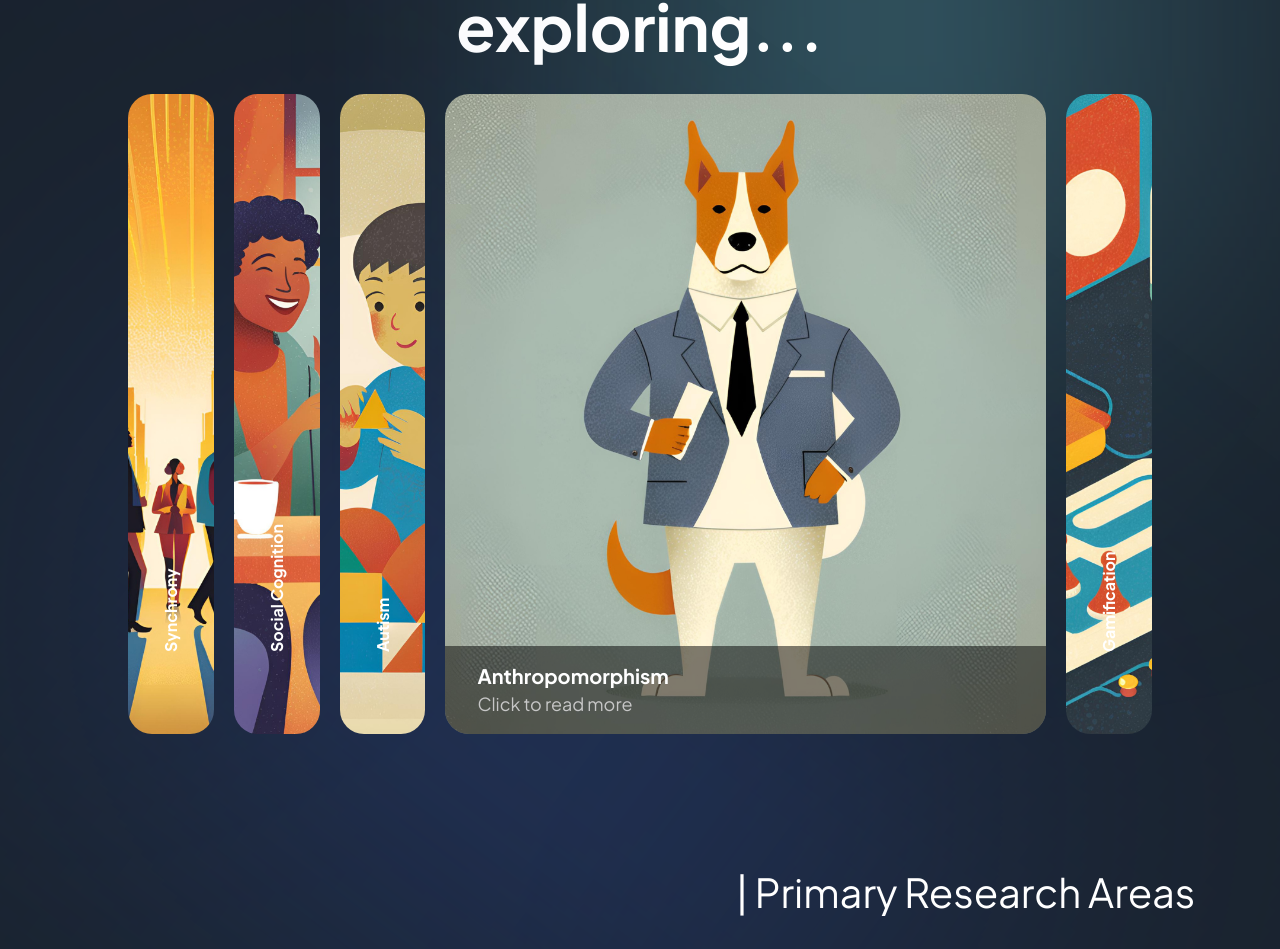
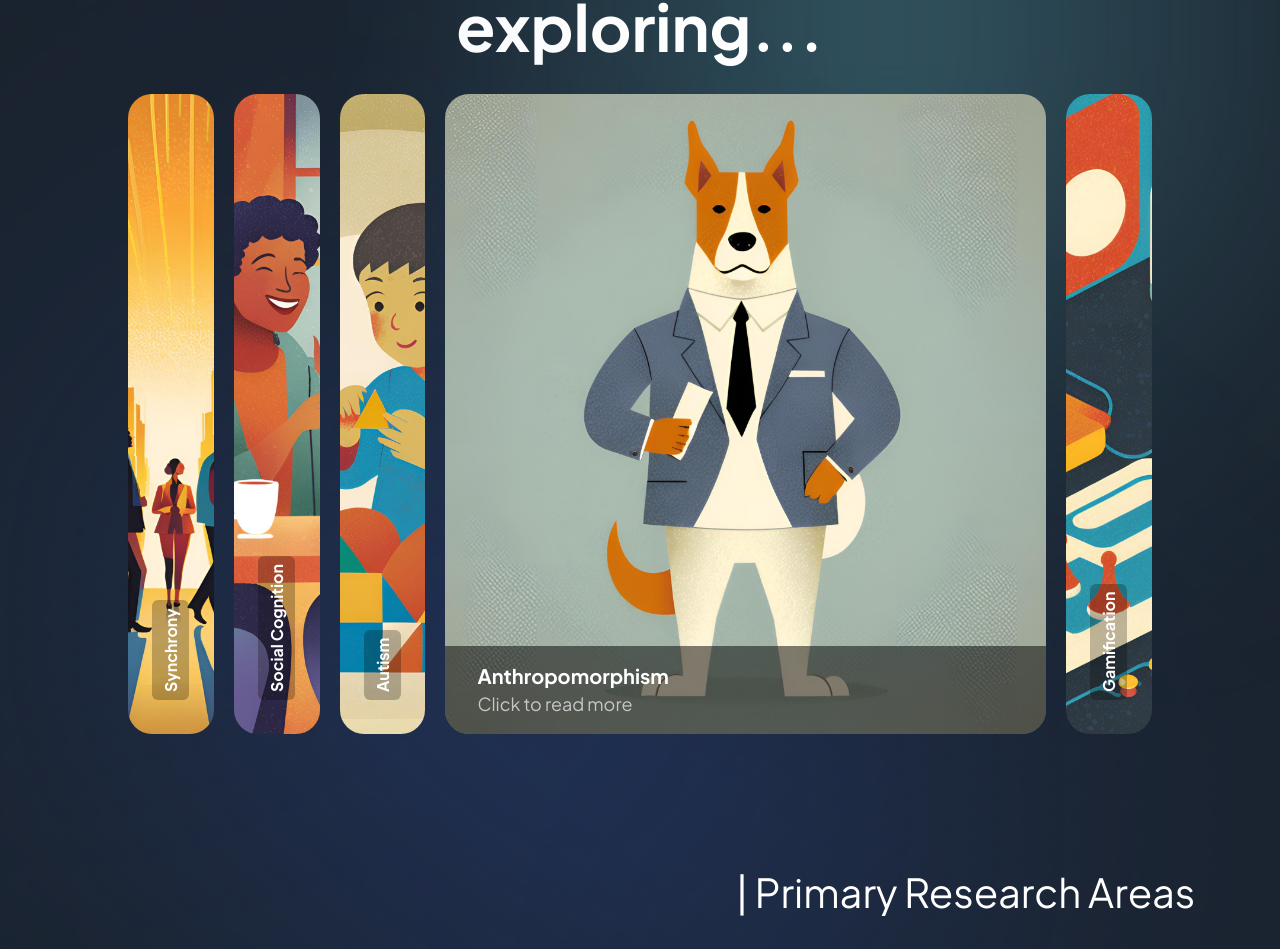
Before and after one commit to Neuroplay-Lab/Neuroplay-Lab, a Next.js app: page / in a window 1280 px wide. Shown: the part 1367-2316 px from the top of the page. Built offline with nearby package versions, Linux system fonts and the light colour scheme.

Commit message:
MInor changes to explore card for improved readablility

```diff
--- a/app/components/ExploreCard.jsx
+++ b/app/components/ExploreCard.jsx
@@ -23,10 +23,12 @@ const ExploreCard = ({
     >
         <Link
             href={relevantPageLink ? relevantPageLink : ""}
-            className={
-                `${active === id ? "absolute z-10 bg-slate-400 bg-opacity-0 hover:bg-opacity-10 w-full h-full rounded-[24px]" : ""}
-                ${relevantPageLink ? "" : "pointer-events-none"}`
+            className={`${
+                active === id
+                    ? "absolute z-10 bg-slate-400 bg-opacity-0 hover:bg-opacity-10 w-full h-full rounded-[24px]"
+                    : ""
             }
+                ${relevantPageLink ? "" : "pointer-events-none"}`}
         />
         <Image
             src={imgUrl}
@@ -36,8 +38,10 @@ const ExploreCard = ({
             alt={"Generic image card relating to " + title}
         />
         {active !== id ? (
-            <h3 className="font-semibold text-[1rem] text-white relative lg:absolute z-0 lg:bottom-80 lg:rotate-[-90deg] lg:origin-[0,0] mx-2 lg:mx-0 lg:w-[500px]">
-                {title}
+            <h3 className="font-semibold text-[1rem] text-white relative lg:absolute z-0 lg:bottom-[17rem] lg:rotate-[-90deg] lg:origin-[0,0] mx-2 lg:mx-0 lg:w-[500px]">
+                <span className="bg-[rgba(0,0,0,0.25)] rounded-md p-2">
+                    {title}
+                </span>
             </h3>
         ) : (
             <div className="absolute max-h-[90%] bottom-0 px-8 py-4 flex justify-start w-full flex-col bg-[rgba(0,0,0,0.5)] rounded-b-[24px]">
```
